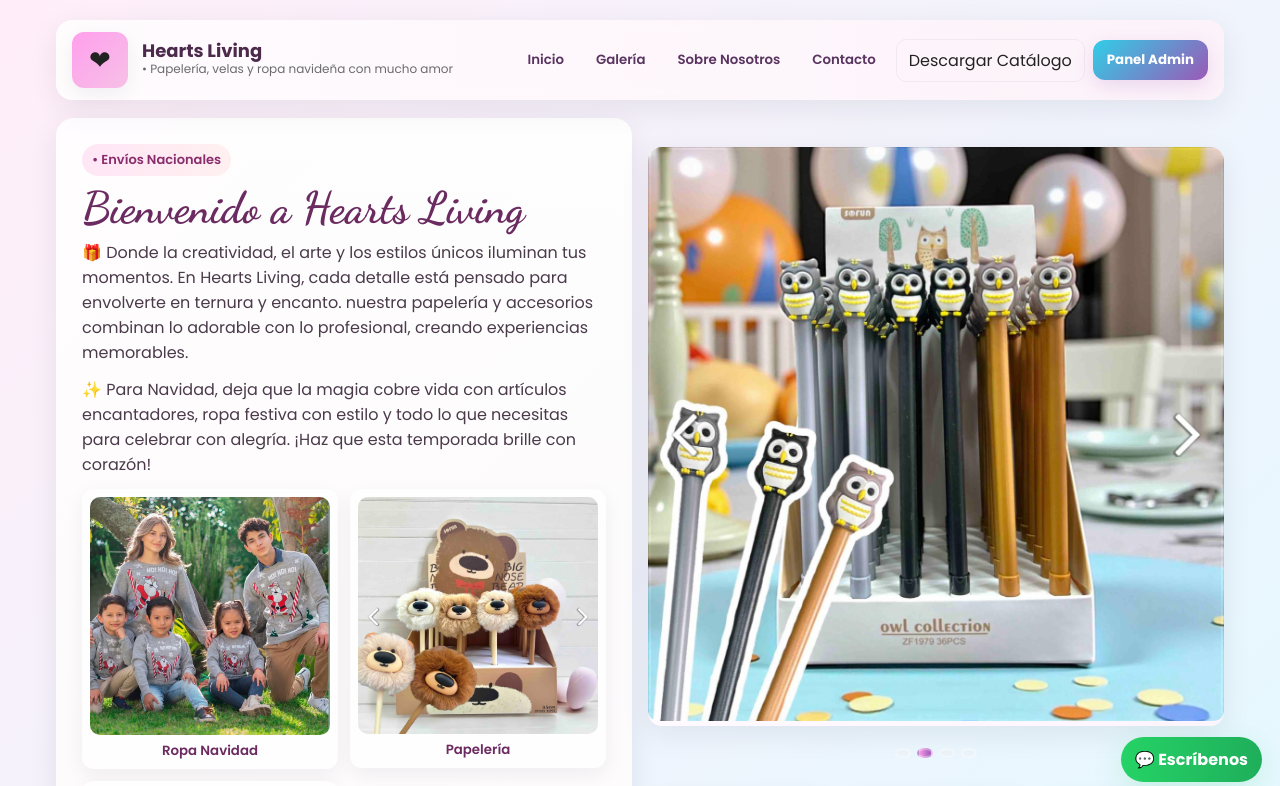
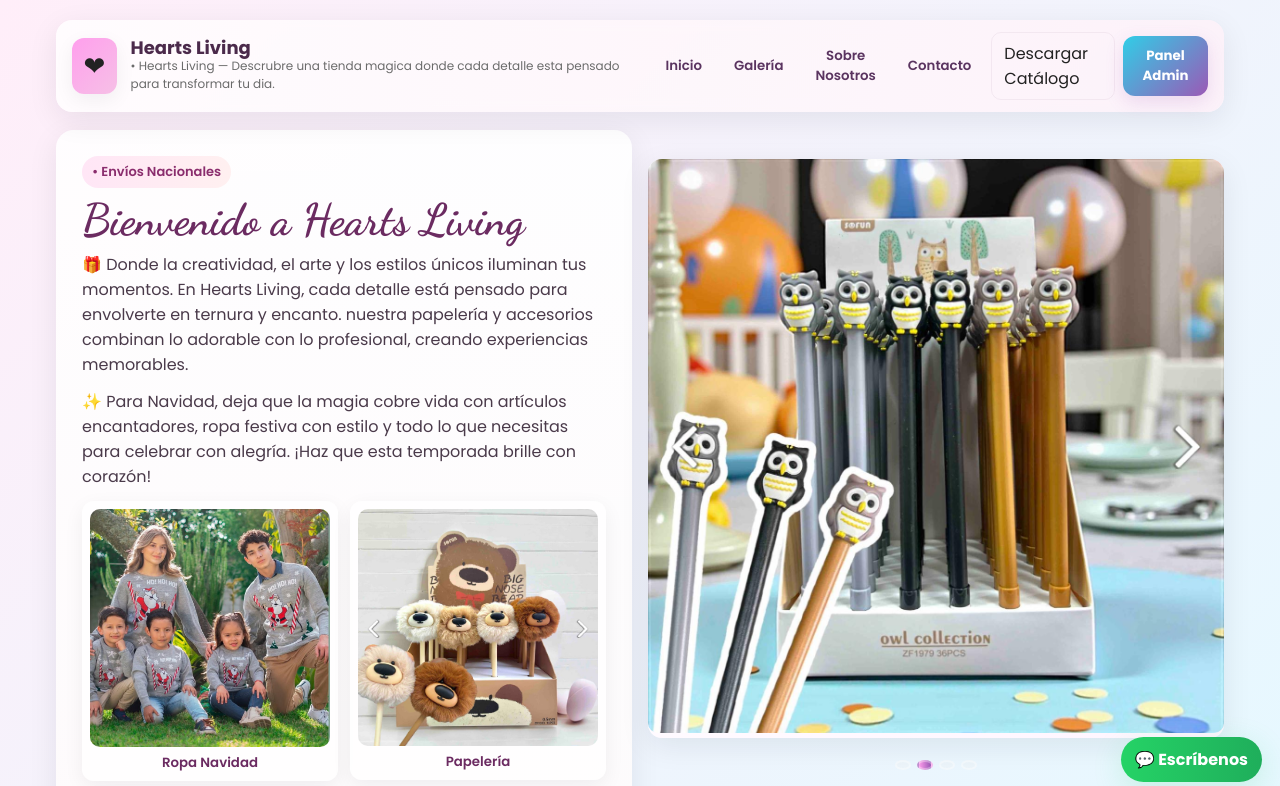
Before and after one commit to marlynortega155-cell/Hearsliving, a website: page index.html in a window 1280 px wide. Shown: the top 786 px of the page. Drawn offline with Linux system fonts and the light colour scheme.

Commit message:
Actualizo index.html

```diff
--- a/index.html
+++ b/index.html
@@ -386,7 +386,7 @@ footer {
           <div class="logo" aria-hidden="true">❤</div>
           <div>
             <h1>Hearts Living</h1>
-            <p>• Papelería, velas y ropa navideña con mucho amor</p>
+            <p>• Hearts Living — Descrubre una tienda magica donde cada detalle esta pensado para transformar tu dia.</p>
           </div>
         </div>
 
```
